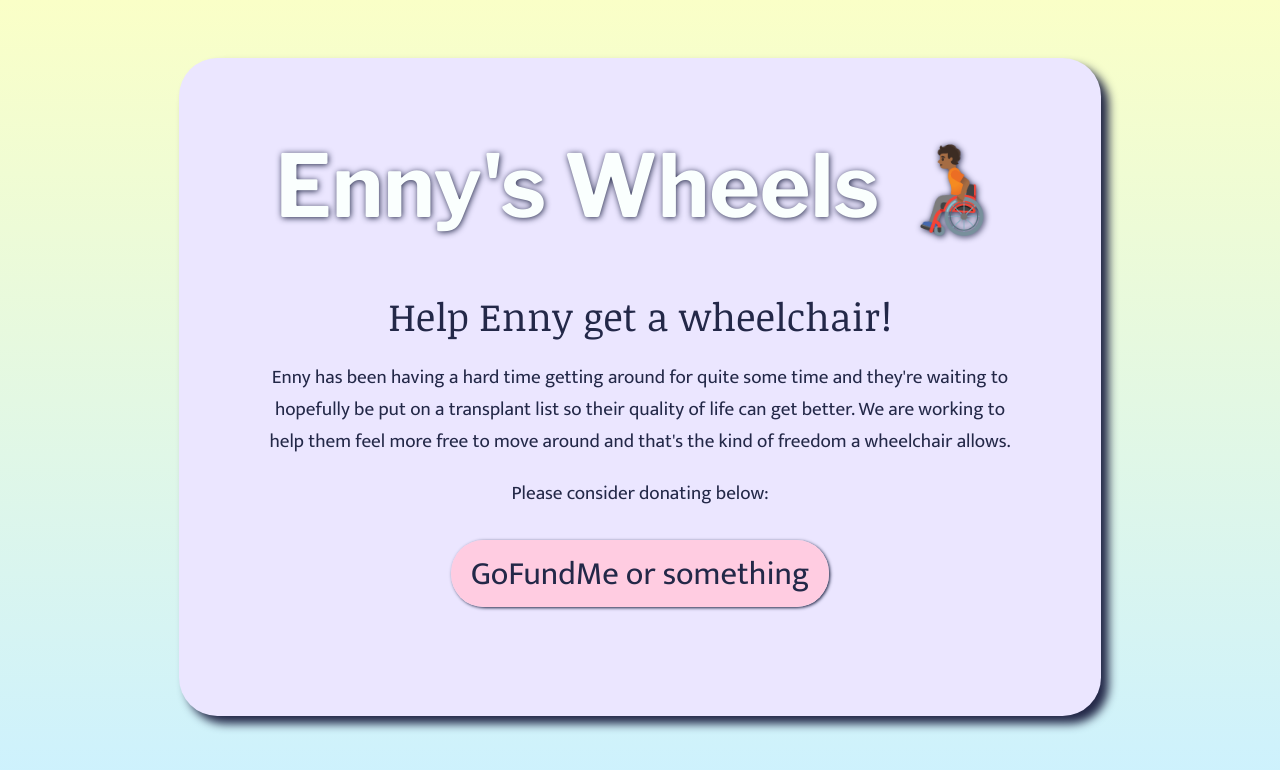
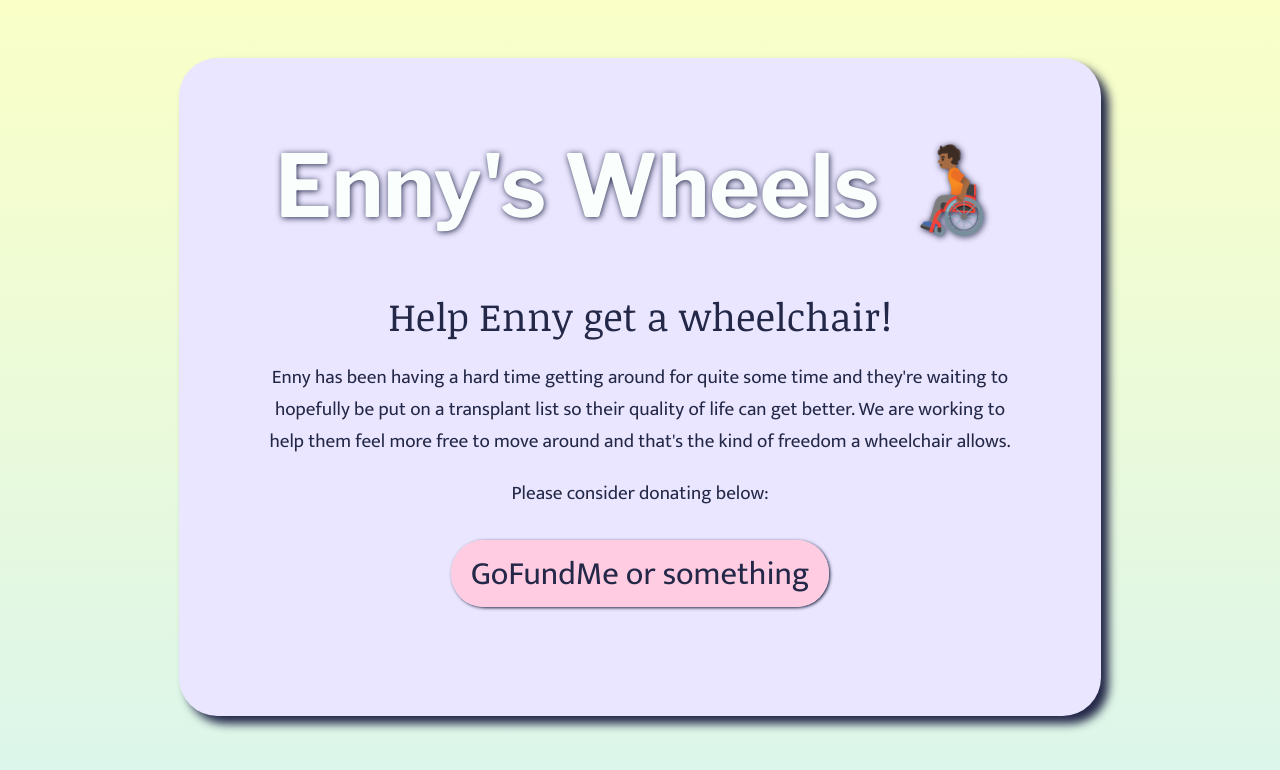
Before and after one commit to lukeshafer/enny-fundraiser, a Svelte app: page / in a window 1280 px wide. Built offline with nearby package versions, Linux system fonts and the light colour scheme.

Commit message:
Update app.css

```diff
--- a/src/app.css
+++ b/src/app.css
@@ -15,8 +15,8 @@
 }
 
 body {
-	background: linear-gradient(var(--accent), var(--accent-secondary)) no-repeat left top;
-	background-size: max(100vw, 100%) max(100vh, 100%);
+	background: var(--accent) linear-gradient(var(--accent), var(--accent-secondary)) no-repeat left top;
+	background-size: max(150vw, 150%) max(150vh, 150%);
 	display: flex;
 	justify-content: center;
 	align-items: center;
```
